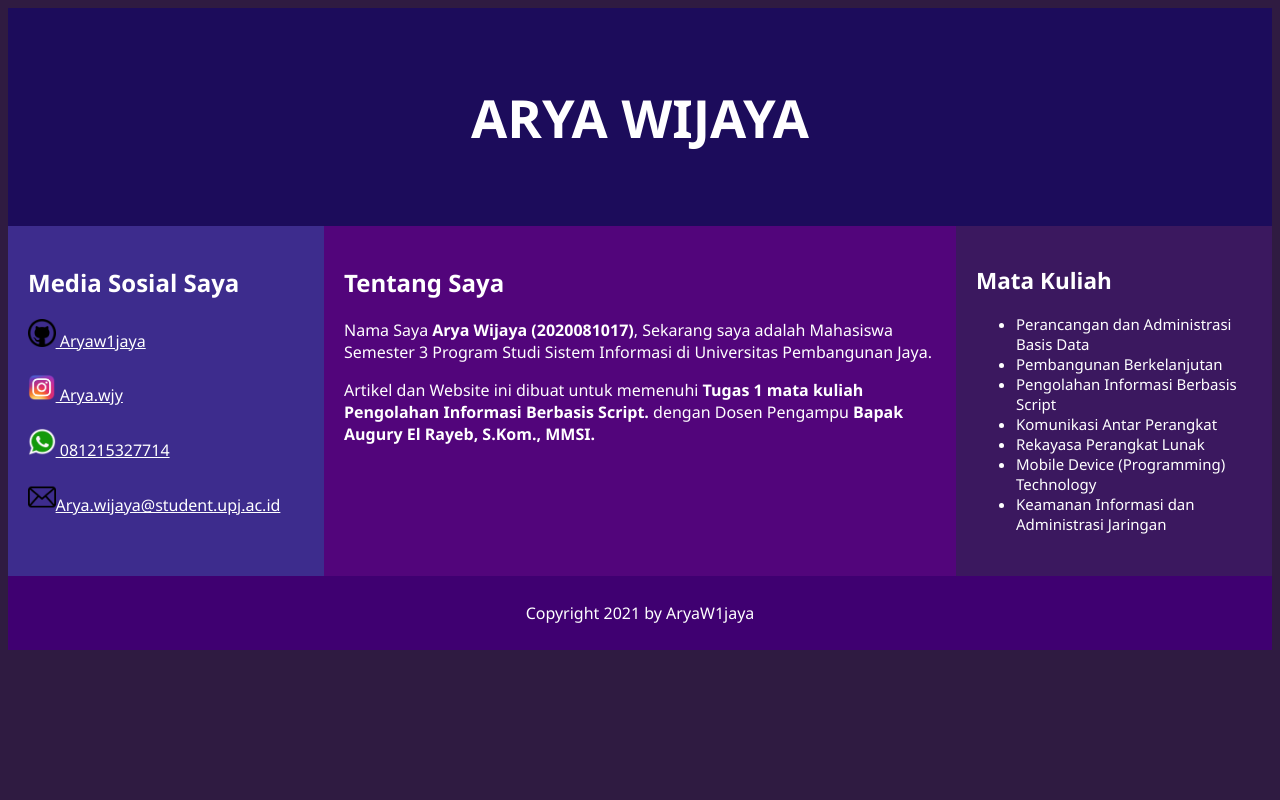
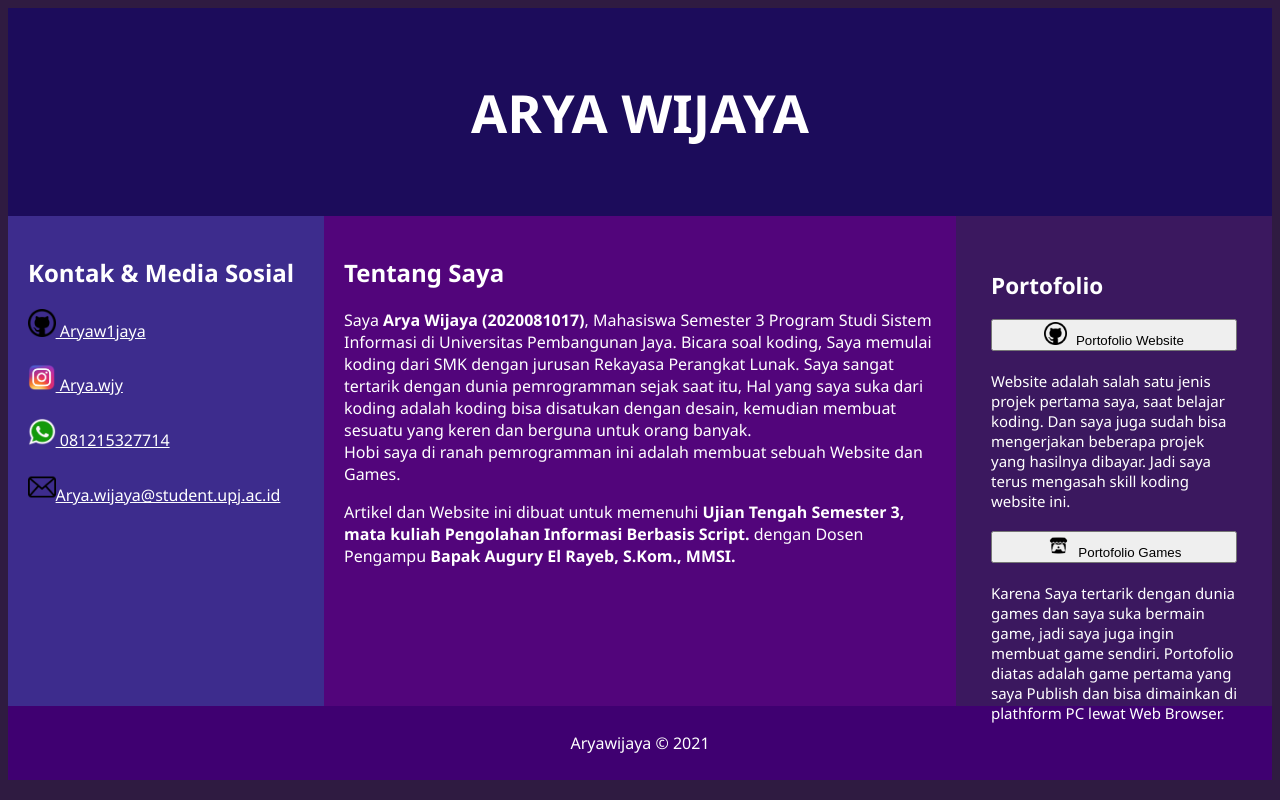
Before and after one commit to Aryaw1jaya/UTS-PIBS, a plain HTML site: page index.html in a window 1280 px wide. Drawn offline with Linux system fonts and the light colour scheme.

Commit message:
add major
icon avengers
final index
fix css

```diff
--- a/index.html
+++ b/index.html
@@ -4,7 +4,8 @@
     <meta charset="UTF-8">
     <meta http-equiv="X-UA-Compatible" content="IE=edge">
     <meta name="viewport" content="width=device-width, initial-scale=1.0">
-    <title>Tugas 1 PIBS - Arya Wijaya</title>
+    <title>UTS PIBS - Arya Wijaya</title>
+    <link rel="icon" type="image/x-icon" href="avengers.png" />
     <link rel="stylesheet" href="style.css">
 </head>
 
@@ -16,7 +17,7 @@
 
         <div class="content">
             <nav>
-                <h1>Media Sosial Saya</h1>
+              <h1>Kontak & Media Sosial</h1>
                 <p>
                 <ul>
                     <li>
@@ -31,34 +32,44 @@
                     <li>
                       <a href="mailto:arya.wijaya@student.upj.ac.id"><img src="logo-email.png" width="10%" alt="logo email">Arya.wijaya@student.upj.ac.id</a>
                     </li>
+
                 </ul>
               </p>
             </nav>
 
             <article>
                 <h1>Tentang Saya</h1>
-                <p>Nama Saya <strong>Arya Wijaya (2020081017)</strong>, Sekarang saya adalah Mahasiswa Semester 3 Program Studi Sistem Informasi di Universitas Pembangunan Jaya.</p>
-                <p>Artikel dan Website ini dibuat untuk memenuhi <strong>Tugas 1 mata kuliah Pengolahan Informasi Berbasis Script.</strong> dengan Dosen Pengampu <strong>Bapak Augury El Rayeb, S.Kom., MMSI.</strong></p>
+                <p>Saya <strong>Arya Wijaya (2020081017)</strong>, Mahasiswa Semester 3 Program Studi Sistem Informasi di Universitas Pembangunan Jaya. Bicara soal koding,
+                Saya memulai koding dari SMK dengan jurusan Rekayasa Perangkat Lunak. Saya sangat tertarik dengan dunia pemrogramman sejak saat itu, Hal yang saya suka dari
+                koding adalah koding bisa disatukan dengan desain, kemudian membuat sesuatu yang keren dan berguna untuk orang banyak. <br>
+                Hobi saya di ranah pemrogramman ini adalah membuat sebuah Website dan Games.
+              </p>
+                <p>Artikel dan Website ini dibuat untuk memenuhi <strong>Ujian Tengah Semester 3, mata kuliah Pengolahan Informasi Berbasis Script.</strong> dengan Dosen Pengampu <strong>Bapak Augury El Rayeb, S.Kom., MMSI.</strong></p>
             </article>
 
             <aside>
-                <h1>Mata Kuliah</h1>
+              <h1>Portofolio</h1>
                 <p>
                 <ul>
-                    <li>Perancangan dan Administrasi Basis Data</li>
-                    <li>Pembangunan Berkelanjutan</li>
-                    <li>Pengolahan Informasi Berbasis Script</li>
-                    <li>Komunikasi Antar Perangkat</li>
-                    <li>Rekayasa Perangkat Lunak</li>
-                    <li>Mobile Device (Programming) Technology</li>
-                    <li>Keamanan Informasi dan Administrasi Jaringan</li>
+                    <li>
+                      <a href="https://aryaw1jaya.github.io/"><button><img src="logo-github.png" width="10%" alt="logo github">  Portofolio Website</button></a>
+                    </li><br>
+                    <li>
+                      Website adalah salah satu jenis projek pertama saya, saat belajar koding. Dan saya juga sudah bisa mengerjakan beberapa projek yang hasilnya dibayar. Jadi saya terus mengasah skill koding website ini.
+                    </li><br>
+                    <li>
+                      <a href="https://aryaw1jaya.itch.io/"><button><img src="logo-itch.png" width="10%" alt="">  Portofolio Games</button></a>
+                    </li><br>
+                    <li>
+                      Karena Saya tertarik dengan dunia games dan saya suka bermain game, jadi saya juga ingin membuat game sendiri. Portofolio diatas adalah game pertama yang saya Publish dan bisa dimainkan di plathform PC lewat Web Browser.
+                    </li>
                 </ul>
               </p>
             </aside>
         </div>
 
         <footer>
-          <p>Copyright 2021 by AryaW1jaya</p>
+          <p>Aryawijaya &copy 2021</p>
         </footer>
     </div>
 </body>
--- a/style.css
+++ b/style.css
@@ -7,7 +7,7 @@
   }
   header {
     background-color: #1C0C5B;
-    padding: 30px;
+    padding: 25px;
     text-align: center;
     font-size: 35px;
     color: white;
@@ -17,7 +17,7 @@
     float: left;
     color: white;
     width: 25%;
-    height: 350px;
+    height: 490px;
     background: #3D2C8D;
     padding: 20px;
   }     /*Style class Nav*/
@@ -35,18 +35,26 @@
     padding: 20px;
     width: 50%;
     background-color: #52057B;
-    height: 350px;
+    height: 490px;
   } /*Style class Article*/
 
   aside {
     float: left;
     color: white;
-    padding: 20px;
+    padding: 35px;
     width: 25%;
     background-color: #3B185F;
-    height: 350px;
+    height: 490px;
     font-size: 15px;
   } /*Style class Aside*/
+    aside ul {
+      list-style-type: none;
+      padding: 0;
+      }  /*Style Ul di aside*/
+    aside img {
+        margin-right: 5px;
+      } /*Style img di aside*/
+
 
   .content::after {
     content: "";
@@ -61,18 +69,24 @@
     color: white;
   } /*Style class footer*/
 
-  @media (max-width: 1100px) {
+  @media (max-width: 1240px) {
     nav {
       width: 30%;
-      height: 335px;
+      height: 450px;
         }
     article{
           width: 70%;
-          height: 335px;
+          height: 450px;
         }
     aside {
       width: 100%;
       height: auto;
+        }
+        aside img{
+          width: 5%;
+        }
+        button{
+          width: 50%;
         }
     }
   @media (max-width: 565px) {
@@ -80,4 +94,10 @@
       width: 100%;
       height: auto;
         }
+    aside img{
+      width: 8%;
     }
+    button{
+      width: 100%;
+    }
+  }
```
Also changed, not shown: avengers.png (added), logo-itch.png (added), logo-line.png (added).
